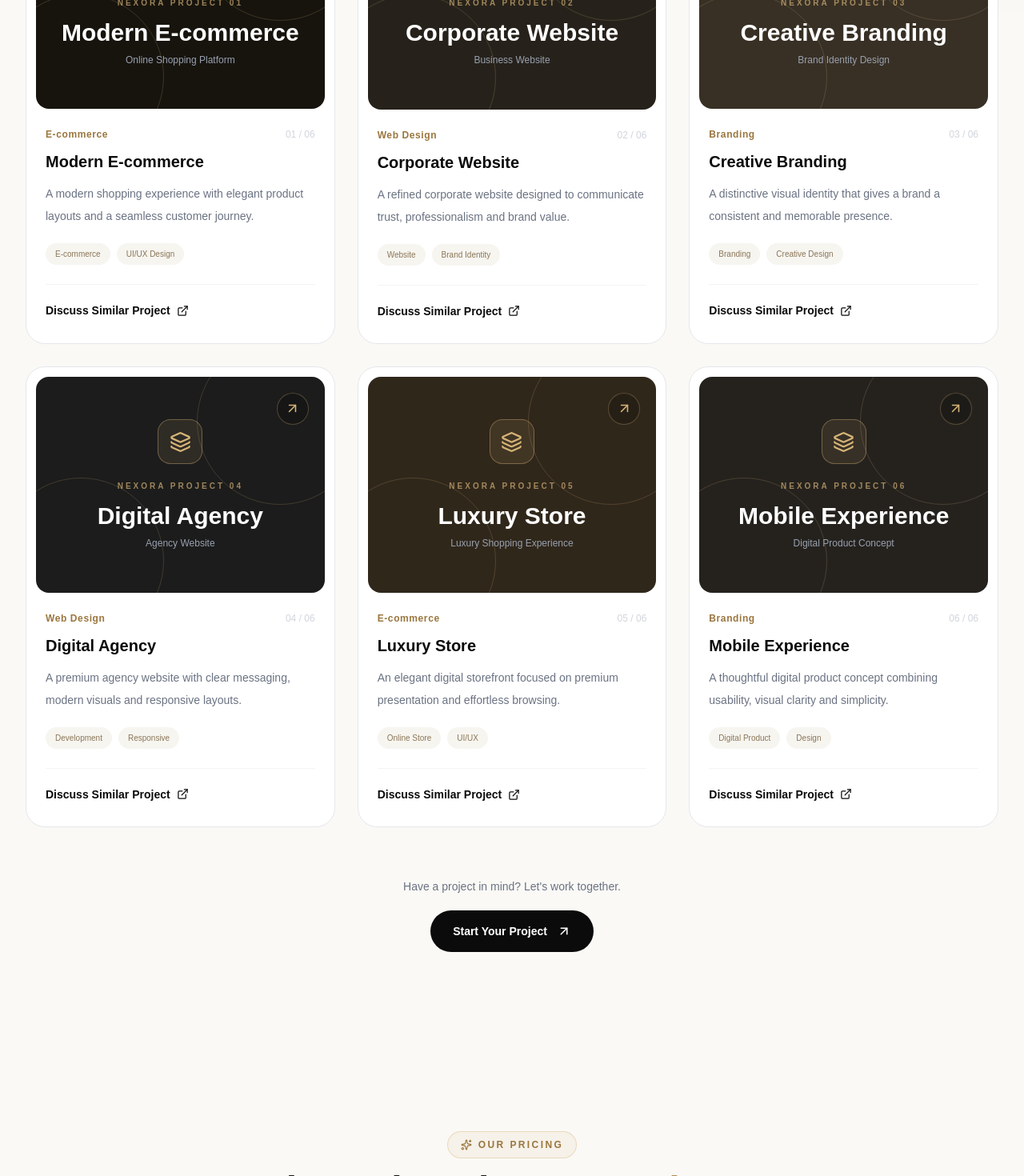
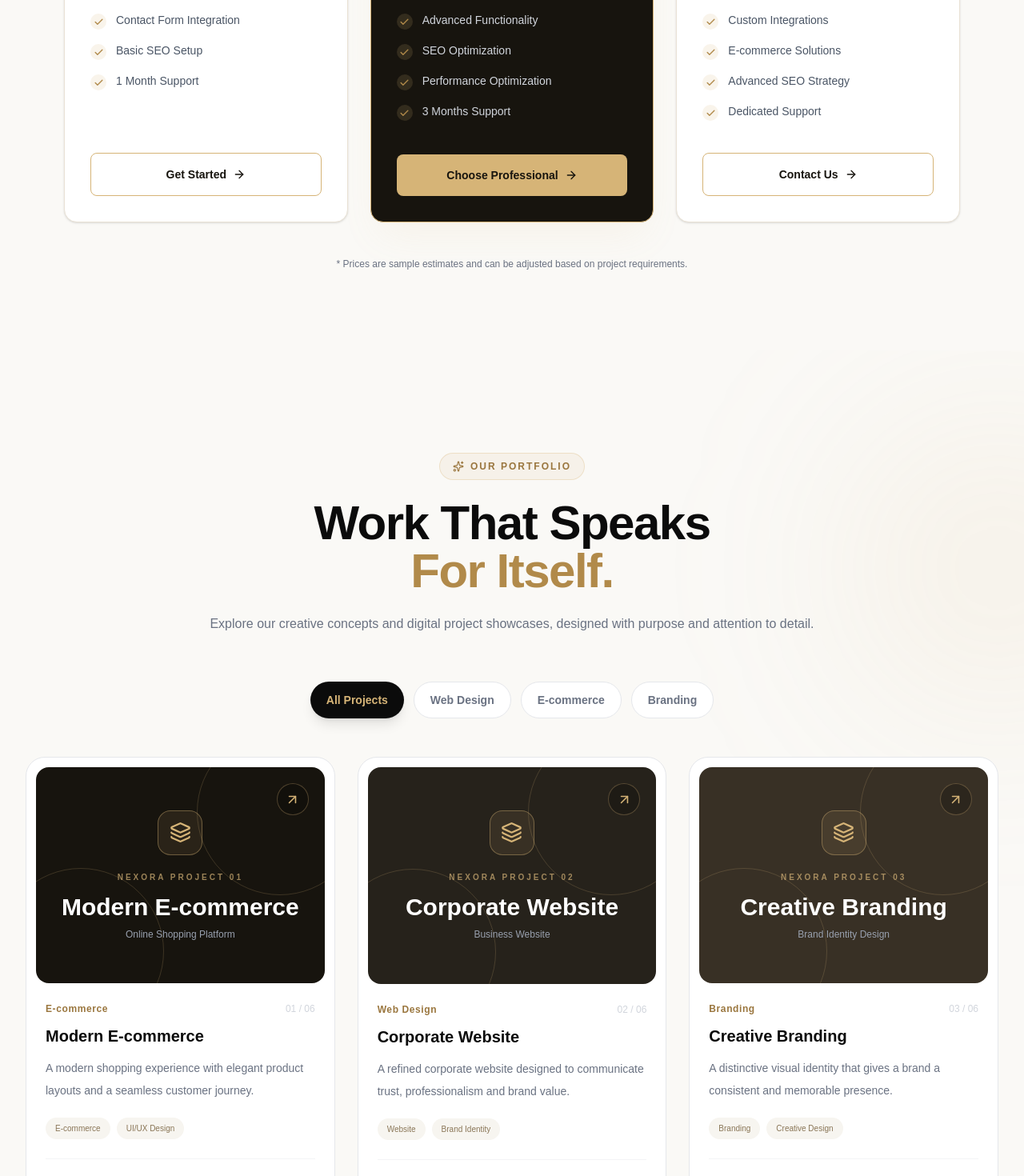
Before and after one commit to Nipa26/nexora-business-website, a React (Vite) app: page / in a window 1280 px wide. Shown: the part 4800-6270 px from the top of the page at 80% size. Built offline with nearby package versions, Linux system fonts and the light colour scheme.

Commit message:
prices section updated

```diff
--- a/src/App.jsx
+++ b/src/App.jsx
@@ -4,7 +4,7 @@ import Footer from './components/Footer';
 import Hero from './components/Hero';
 import Navbar from './components/Navbar';
 import Portfolio from './components/Portfolio';
-import Pricing from './components/pricing';
+import Prices from './components/Prices';
 import Services from './components/Services';
 
 function App() {
@@ -14,8 +14,8 @@ function App() {
             <Hero />
             <About />
             <Services />
+            <Prices />
             <Portfolio />
-            <Pricing />
             <Contact />
             <Footer />
         </>
--- a/src/components/Pricing.jsx
+++ b/src/components/Prices.jsx
@@ -54,7 +54,7 @@ const plans = [
     },
 ];
 
-function Pricing() {
+function Prices() {
     return (
         <section id="pricing" className="scroll-mt-24 bg-[#faf9f6] px-6 py-24 md:px-12 lg:px-20">
             <div className="mx-auto max-w-8xl">
@@ -168,4 +168,4 @@ function Pricing() {
     );
 }
 
-export default Pricing;
+export default Prices;
```
